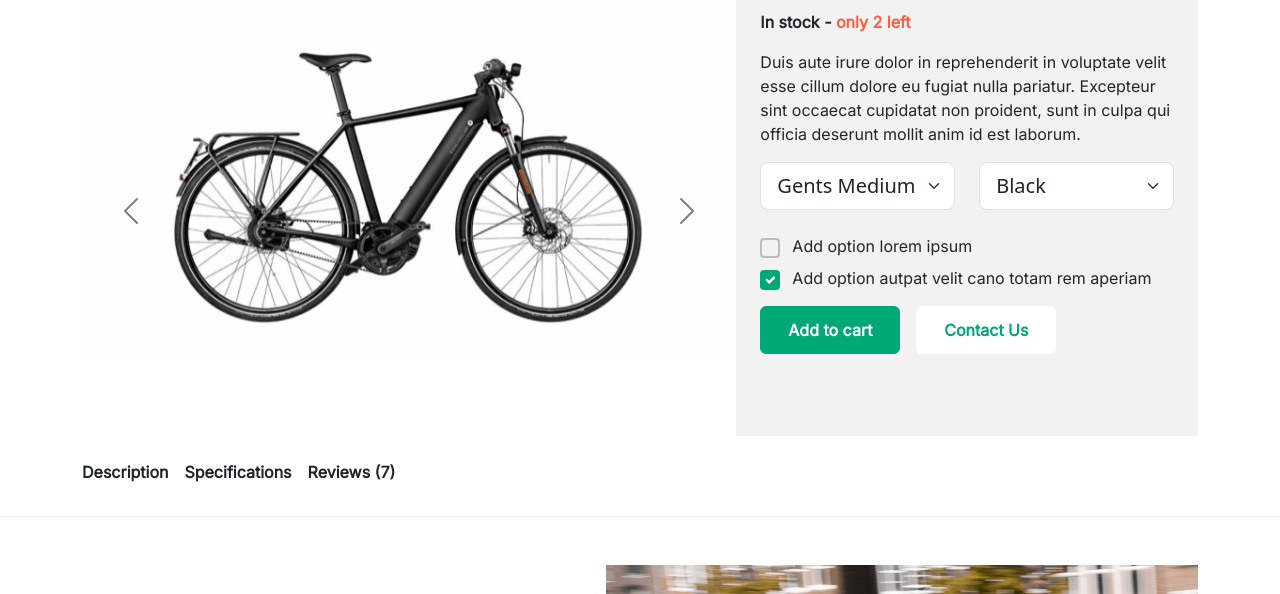
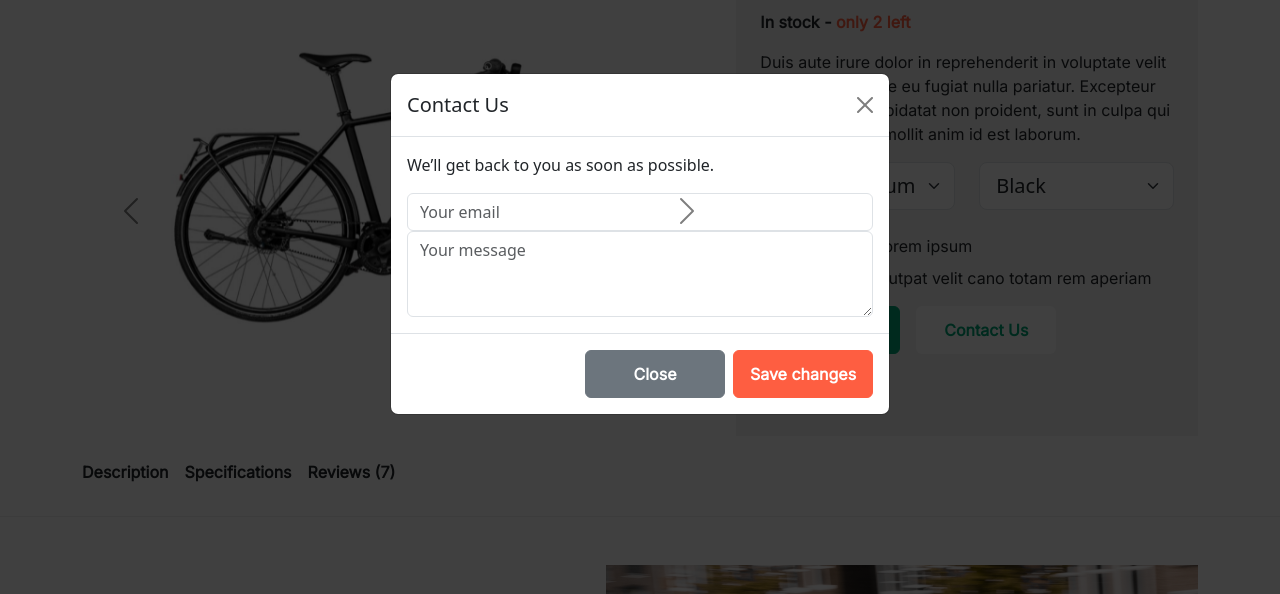
Before and after one commit to Uros47/bootstrap-scss, a website: page src/index.html in a window 1280 px wide. Both pictures are taken after a click on the button "Contact Us". Shown: the part 206-800 px from the top of the page. Drawn offline with Linux system fonts and the light colour scheme.

Commit message:
modal works

```diff
--- /dev/null
+++ b/scss/components/_modal.scss
@@ -0,0 +1,16 @@
+@use "../custom" as *;
+@use "../mixins" as *;
+
+
+.modal-container {
+    /* display: none; */
+    position: fixed;
+    z-index: 1;
+    padding-top: 100px;
+    left: 0;
+    top: 0;
+    width: 100%;
+    height: 100%;
+    overflow: auto;
+    background-color: rgba(0, 0, 0, 0.749);
+}
--- a/scss/style.scss
+++ b/scss/style.scss
@@ -3,6 +3,7 @@
 @use 'components/hero';
 @use 'components/cart-form';
 @use "components/description.scss";
+@use "components/modal";
 
 body {
     height: 100vh;
--- a/src/index.html
+++ b/src/index.html
@@ -10,7 +10,33 @@
 </head>
 
 <body>
+    <!-- MODAL -->
+    <div class="modal modal-container" id="modal-container" tabindex="-1" aria-labelledby="exampleModalLabel" aria-hidden="true">
+        <div class="modal-dialog modal-dialog-centered">
+            <div class="modal-content">
+                <div class="modal-header">
+                    <h1 class="modal-title fs-5" id="exampleModalLabel">Contact Us</h1>
+                    <button type="button" class="btn-close" data-bs-dismiss="modal" aria-label="Close" onclick="closeModal()"></button>
+                </div>
+                <div class="modal-body">
+                    <p>We’ll get back to you as soon as possible.</p>
+                    <div class="form-group">
+                        <input type="email" class="form-control" id="exampleFormControlInput1" placeholder="Your email">
+                    </div>
+                    <div class="form-group">
+                        <textarea placeholder="Your message" class="form-control" id="exampleFormControlTextarea1" rows="3"></textarea>
+                    </div>
+                </div>
+                <div class="modal-footer">
+                    <button type="button" class="btn btn-secondary" data-bs-dismiss="modal" id="closeBtn" onclick="closeModal()">Close</button>
+                    <button type="button" class="btn btn-primary text-white">Save changes</button>
+                </div>
+            </div>
+        </div>
+    </div>
+    <!-- MODAL end-->
     <div class="application-container">
+
         <!-- NAVBAR -->
         <nav class="navbar navbar-expand-lg bg-primary">
             <div class="container-fluid container">
@@ -149,7 +175,7 @@
                     <!-- cart buttons -->
                     <div class="two-buttons d-flex gap-3 mt-3">
                         <button type="button" class="btn btn-success text-white">Add to cart</button>
-                        <button type="button" class="btn btn-green">Contact Us</button>
+                        <button type="button" class="btn btn-green" onclick="openModal()">Contact Us</button>
                     </div>
                     <!-- cart buttons end-->
                 </div>
--- a/src/index.js
+++ b/src/index.js
@@ -1,3 +1,14 @@
-const testButton = () => {
-  alert("test");
-};
+let modal = document.getElementById("modal-container");
+let closeBtn = document.getElementById("closeBtn");
+
+if (closeBtn) {
+  closeBtn.addEventListener("click", closeModal);
+}
+
+function openModal() {
+  modal.style.display = "block";
+}
+
+function closeModal() {
+  modal.style.display = "none";
+}
```
Also changed, not shown: assets/css/style.css, images/svg/close.svg (added), 1 other file.
